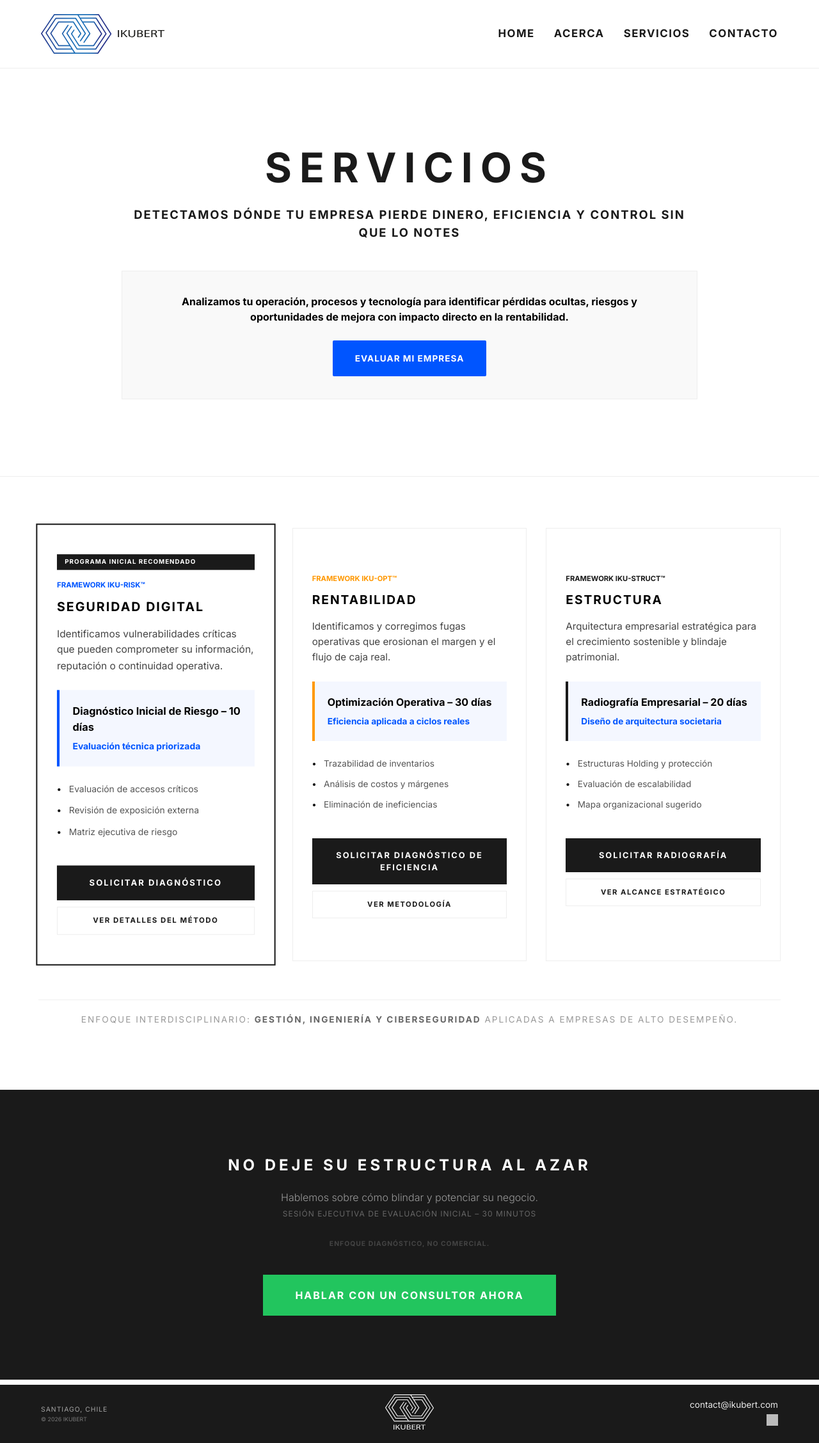
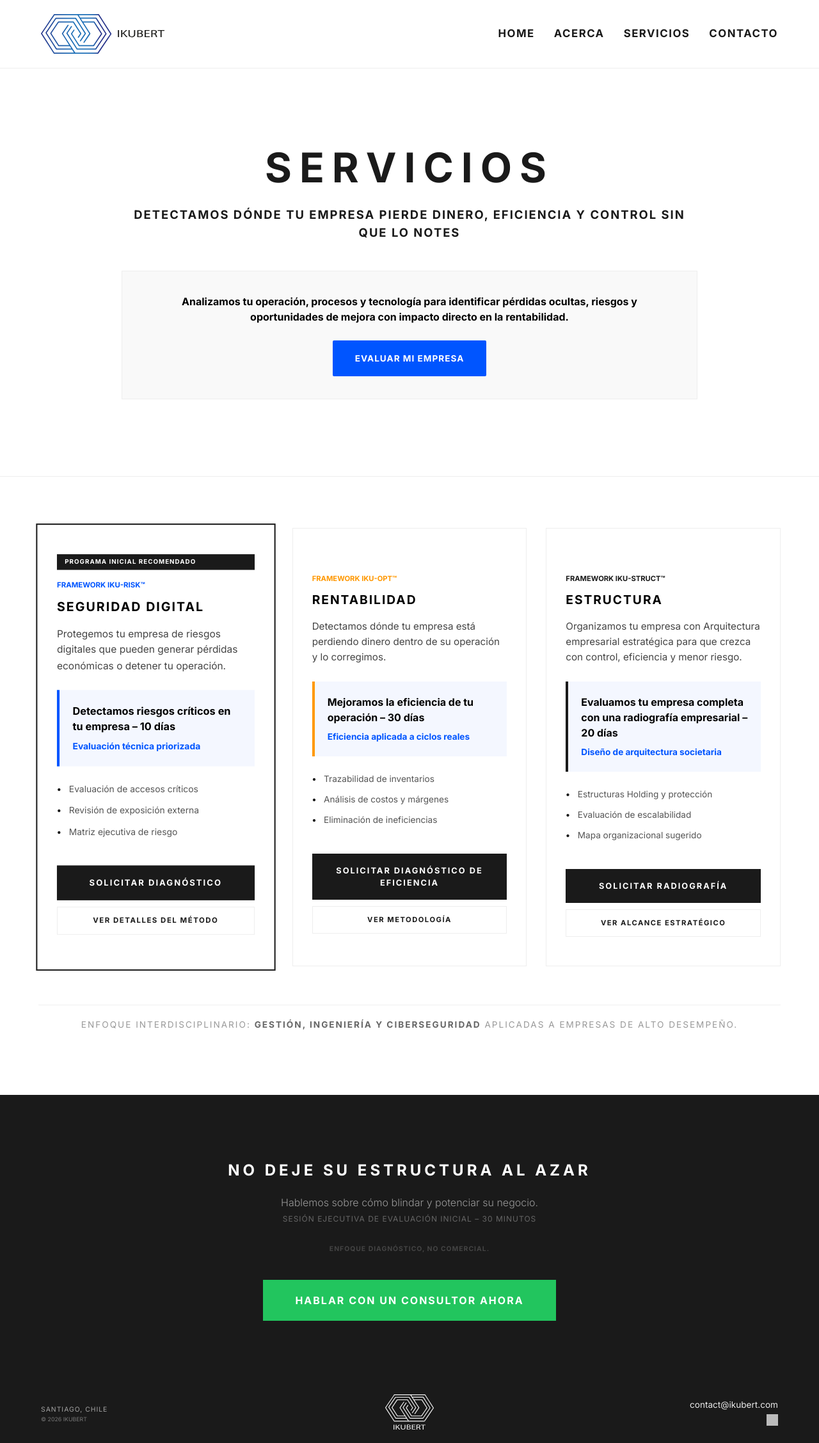
Before and after one commit to IKUBERT/ikubert.github.io, a Jekyll site: the page built from servicios.html, in a window 1280 px wide. Shown: the whole page at 64% size. Built offline with Jekyll 4.4.1, drawn with Linux system fonts in a browser that asks for light colours; grey boxes are pictures that could not be loaded.

Commit message:
Update servicios.html

```diff
--- a/servicios.html
+++ b/servicios.html
@@ -22,10 +22,10 @@ title: Servicios | IKUBERT
             <span class="priority-tag">Programa Inicial Recomendado</span>
             <span class="segment-filter" style="color: #0055ff; font-weight: 700; font-size: 0.7rem; text-transform: uppercase; margin-bottom: 10px; display: block;">Framework IKU-Risk™</span>
             <h2 class="line-title">Seguridad Digital</h2>
-            <p class="line-desc">Identificamos vulnerabilidades críticas que pueden comprometer su información, reputación o continuidad operativa.</p>
+            <p class="line-desc">Protegemos tu empresa de riesgos digitales que pueden generar pérdidas económicas o detener tu operación.</p>
 
             <div class="star-service-box">
-                <span class="star-name">Diagnóstico Inicial de Riesgo – 10 días</span>
+                <span class="star-name">Detectamos riesgos críticos en tu empresa – 10 días</span>
                 <span class="star-promise">Evaluación técnica priorizada</span>
             </div>
 
@@ -43,10 +43,10 @@ title: Servicios | IKUBERT
             <div style="height: 25px;" class="mobile-hide"></div>
             <span class="segment-filter" style="color: #ff9800; font-weight: 700; font-size: 0.7rem; text-transform: uppercase; margin-bottom: 10px; display: block;">Framework IKU-Opt™</span>
             <h2 class="line-title">Rentabilidad</h2>
-            <p class="line-desc">Identificamos y corregimos fugas operativas que erosionan el margen y el flujo de caja real.</p>
+            <p class="line-desc">Detectamos dónde tu empresa está perdiendo dinero dentro de su operación y lo corregimos.</p>
 
             <div class="star-service-box" style="border-left-color: #ff9800;">
-                <span class="star-name">Optimización Operativa – 30 días</span>
+                <span class="star-name">Mejoramos la eficiencia de tu operación – 30 días</span>
                 <span class="star-promise">Eficiencia aplicada a ciclos reales</span>
             </div>
 
@@ -64,10 +64,10 @@ title: Servicios | IKUBERT
             <div style="height: 25px;" class="mobile-hide"></div>
             <span class="segment-filter" style="color: #1a1a1a; font-weight: 700; font-size: 0.7rem; text-transform: uppercase; margin-bottom: 10px; display: block;">Framework IKU-Struct™</span>
             <h2 class="line-title">Estructura</h2>
-            <p class="line-desc">Arquitectura empresarial estratégica para el crecimiento sostenible y blindaje patrimonial.</p>
+            <p class="line-desc">Organizamos tu empresa con Arquitectura empresarial estratégica para que crezca con control, eficiencia y menor riesgo.</p>
 
             <div class="star-service-box" style="border-left-color: #1a1a1a;">
-                <span class="star-name">Radiografía Empresarial – 20 días</span>
+                <span class="star-name">Evaluamos tu empresa completa con una radiografía empresarial – 20 días</span>
                 <span class="star-promise">Diseño de arquitectura societaria</span>
             </div>
 
```
